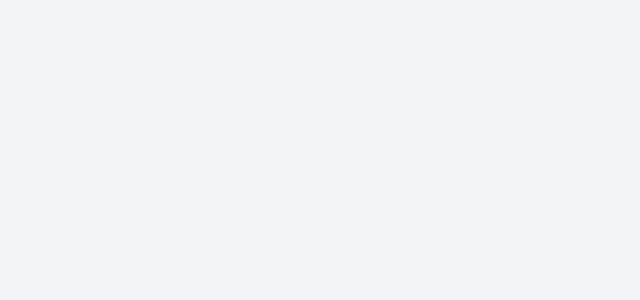
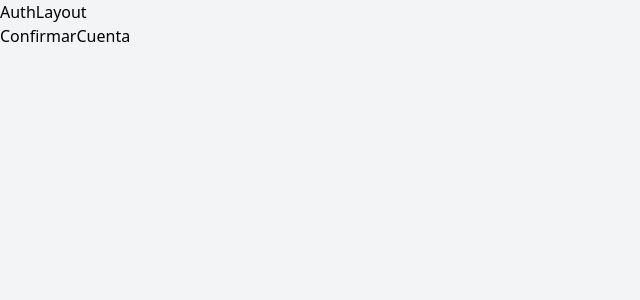
Before and after one commit to Jair-vet/UpTask_MERN_frontend, a React (Vite) app: page /confirmar/1 in a window 1280 px wide. Before the commit this address had no page. Shown: the top 300 px of the page, without its empty margins (0-640 px from the left). Built offline with nearby package versions, Linux system fonts and the light colour scheme.

Commit message:
Creamos la Pagina para Confirmar la Cuenta

```diff
--- a/src/App.jsx
+++ b/src/App.jsx
@@ -6,6 +6,7 @@ import { Login } from './paginas/Login'
 import { Registrar } from './paginas/Registrar'
 import { OlvidePassword } from './paginas/OlvidePassword'
 import { NuevoPassword } from './paginas/NuevoPassword'
+import { ConfirmarCuenta } from './paginas/ConfirmarCuenta'
 
 
 function App() {
@@ -17,7 +18,8 @@ function App() {
           <Route index element={<Login />} />
           <Route path='registrar' element={<Registrar />} />
           <Route path='olvide-password' element={<OlvidePassword />} />
-          <Route path='nuevo-password' element={<NuevoPassword />} />
+          <Route path='nuevo-password/:token' element={<NuevoPassword />} />
+          <Route path='confirmar/:id' element={<ConfirmarCuenta />} />
 
         </Route>
         <Route path='/'>
--- /dev/null
+++ b/src/paginas/ConfirmarCuenta.jsx
@@ -0,0 +1,6 @@
+
+export const ConfirmarCuenta = () => {
+  return (
+    <div>ConfirmarCuenta</div>
+  )
+}
```
